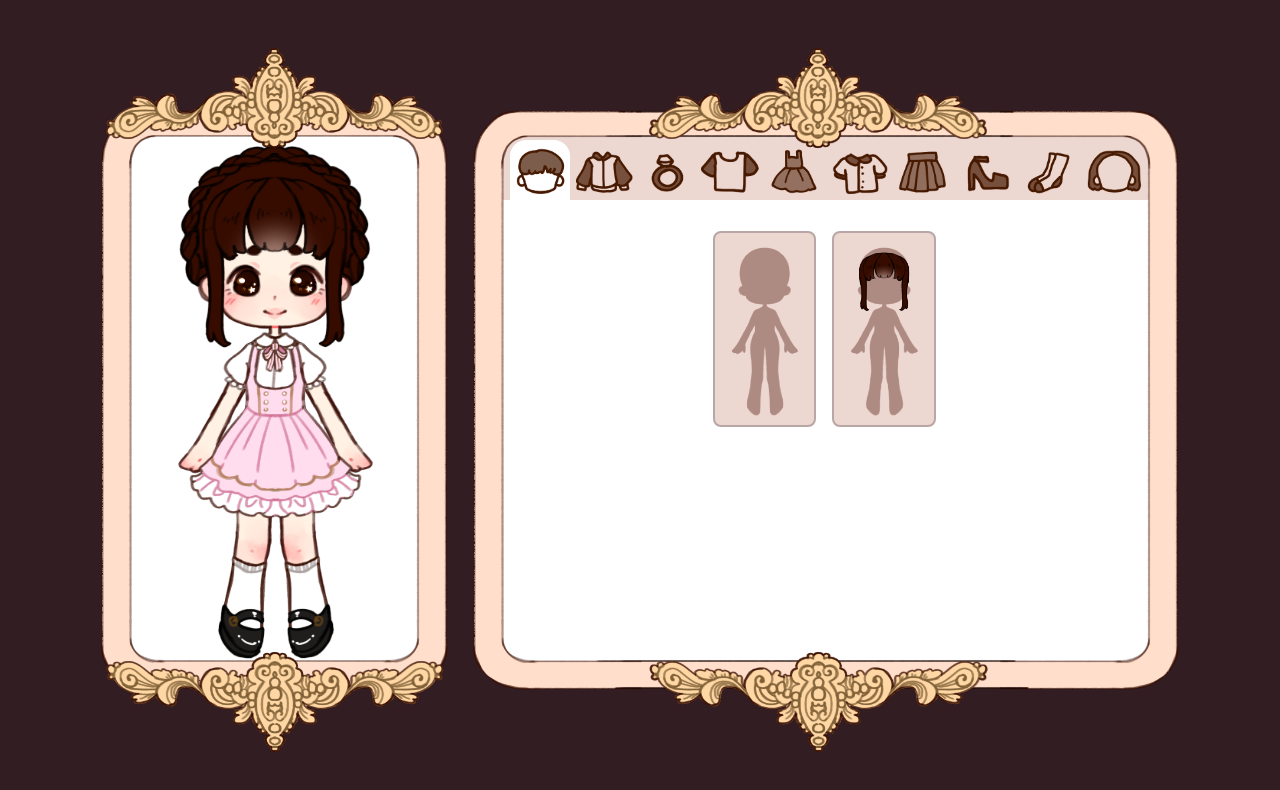
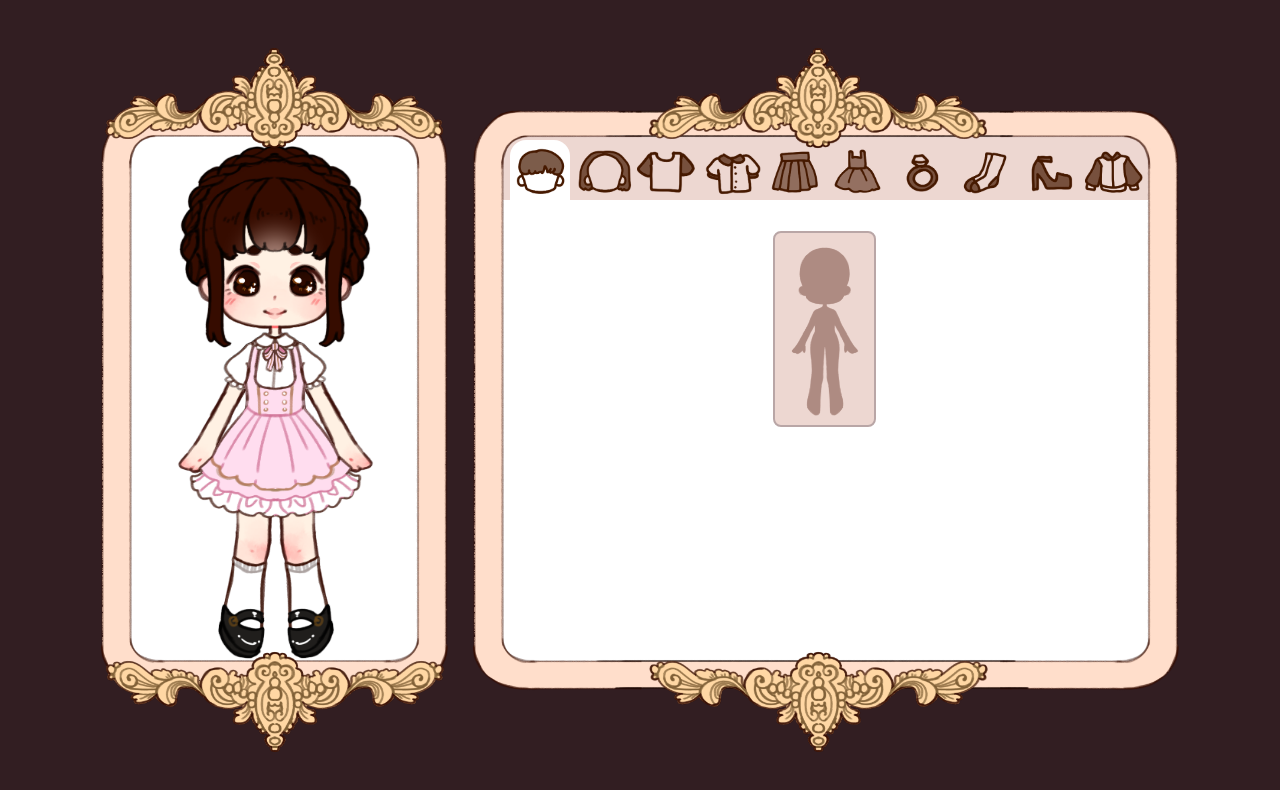
Before and after one commit to xMoneMone/Aurora-Doll, a plain HTML site: page index.html in a window 1280 px wide. Drawn offline with Linux system fonts and the light colour scheme.

Commit message:
changed order of ul elements

```diff
--- a/index.html
+++ b/index.html
@@ -32,25 +32,20 @@
             <div class="wardrobe_div">
                 <ul class="clothes_buttons">
                     <li><button class="selected_button" id="fringes_button"><img src="graphics/page/fringes.png"></button></li>
-                    <li><button id="jackets_button"><img src="graphics/page/jackets.png"></button></li>
-                    <li><button id="accessories_button"><img src="graphics/page/accessories.png"></button></li>
+                    <li><button id="hair_button"><img src="graphics/page/hair.png"></button></li>
                     <li><button id="shirts_button"><img src="graphics/page/shirts.png"></button></li>
-                    <li><button id="dresses_button"><img src="graphics/page/dresses.png"></button></li>
                     <li><button id="undershirts_button"><img src="graphics/page/undershirts.png"></button></li>
                     <li><button id="pants_button"><img src="graphics/page/pants.png"></button></li>
+                    <li><button id="dresses_button"><img src="graphics/page/dresses.png"></button></li>
+                    <li><button id="accessories_button"><img src="graphics/page/accessories.png"></button></li>
+                    <li><button id="socks_button"><img src="graphics/page/socks.png"></button></li>
                     <li><button id="shoes_button"><img src="graphics/page/shoes.png"></button></li>
-                    <li><button id="socks_button"><img src="graphics/page/socks.png"></button></li>
-                    <li><button id="hair_button"><img src="graphics/page/hair.png"></button></li>
+                    <li><button id="jackets_button"><img src="graphics/page/jackets.png"></button></li>
                 </ul>
                 <div class="cards">
                     <div class="item_card" id="nothing">
                         <img class="sylhouette" src="graphics/page/sylhouette.png">
                     </div>
-                    <div class="item_card">
-                        <img class="sylhouette" src="graphics/page/sylhouette.png">
-                        <img class="item" src="graphics/fringes/fringe1.png">
-                    </div>
-
                 </div>
             </div>
             <img class="wardrobe_frame" src="graphics/page/clothes_frame.png">
```
